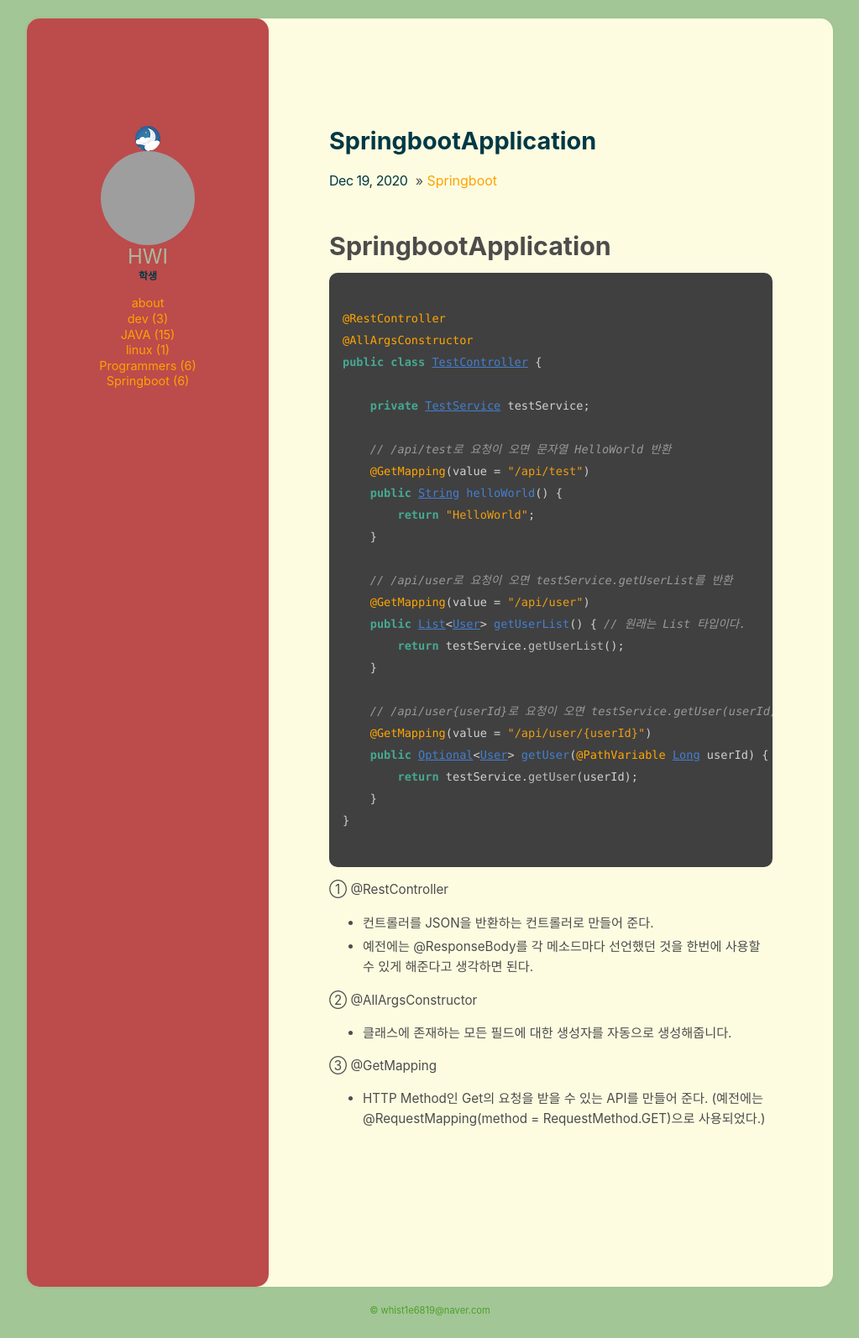
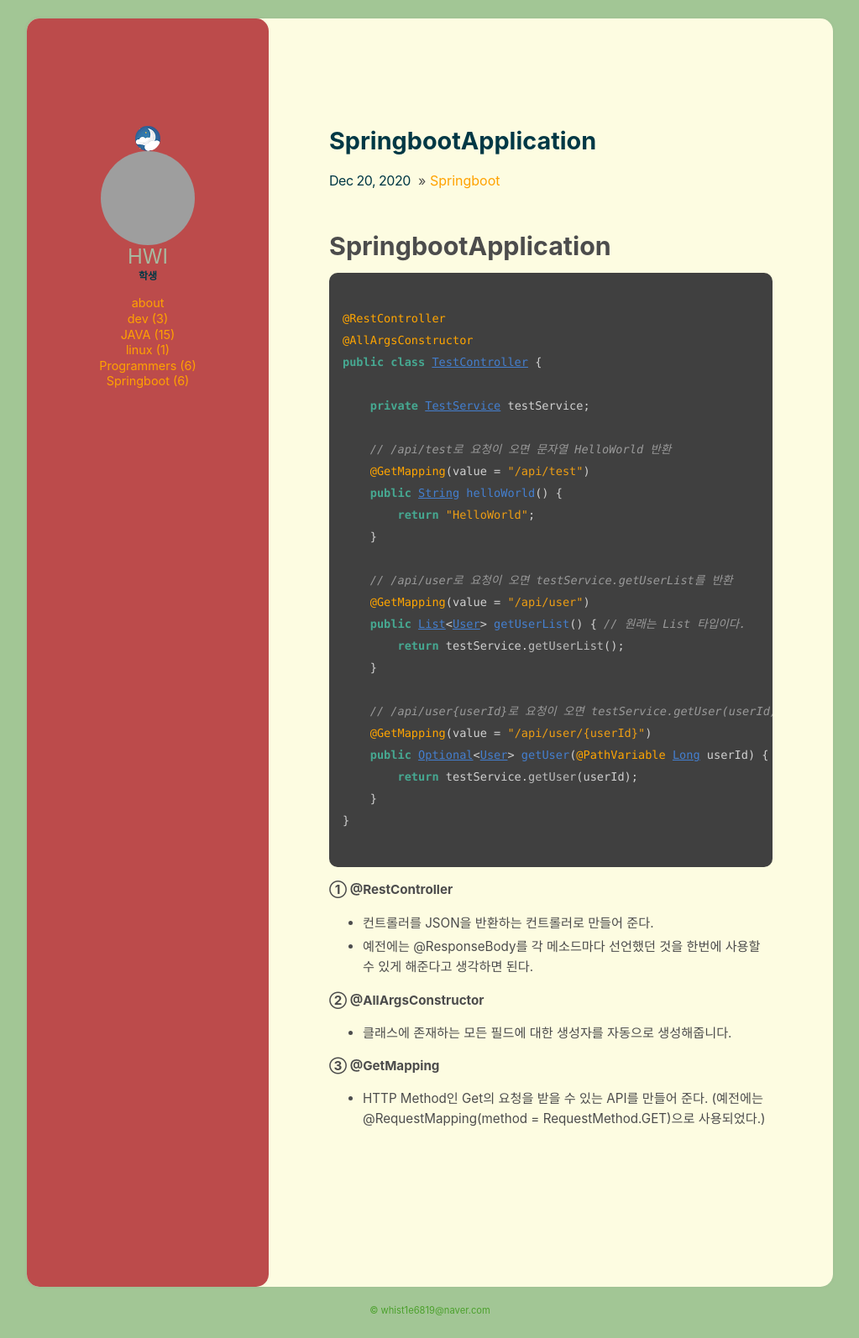
Before and after one commit to hanhwi6819/blog, a Jekyll site: the page built from _posts/2020-12-20-SpringbootApplication.md, in a window 1280 px wide. Shown: the whole page at 84% size, without its empty margins (128-1151 px from the left). Built offline with Jekyll 4.4.1, drawn with Linux system fonts in a browser that asks for light colours; grey boxes are pictures that could not be loaded.

Commit message:
다시 push

````diff
--- a/_posts/2020-12-19-SpringbootApplication.md
+++ b/_posts/2020-12-20-SpringbootApplication.md
@@ -36,13 +36,13 @@ public class TestController {
 
 ```
 
-① @RestController
+**① @RestController**
 - 컨트롤러를 JSON을 반환하는 컨트롤러로 만들어 준다.
 - 예전에는 @ResponseBody를 각 메소드마다 선언했던 것을 한번에 사용할 수 있게 해준다고 생각하면 된다.
 
-② @AllArgsConstructor
+**② @AllArgsConstructor**
 - 클래스에 존재하는 모든 필드에 대한 생성자를 자동으로 생성해줍니다.
 
-③ @GetMapping
+**③ @GetMapping**
 - HTTP Method인 Get의 요청을 받을 수 있는 API를 만들어 준다.
 (예전에는 @RequestMapping(method = RequestMethod.GET)으로 사용되었다.)
````
